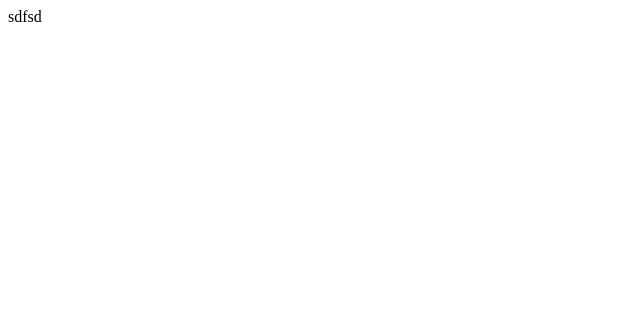
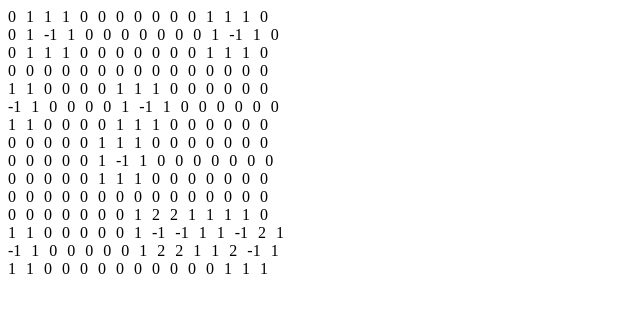
Before and after one commit to SashaZharov/cat-finder, a React (Create React App) app: page / in a window 1280 px wide. Shown: the top 312 px of the page, without its empty margins (0-640 px from the left). Built offline with nearby package versions, Linux system fonts and the light colour scheme.

Commit message:
add Board into Game

```diff
--- /dev/null
+++ b/src/components/Board/Board.tsx
@@ -0,0 +1,40 @@
+import React, { useEffect, useState } from "react";
+import styled from "styled-components";
+import { CreateGrid } from "../../utils";
+import BoardElement from "./BoardElement";
+
+const BoardRoot = styled.div``;
+const RowDiv = styled.div`
+  display: flex;
+  gap: 10px;
+`;
+
+const Board = () => {
+  const gridSize = 15;
+  const mineCount = 10;
+  const [grid, setGrid] = useState(() => CreateGrid(gridSize, mineCount));
+
+  const demension = new Array(gridSize).fill(0);
+
+  return (
+    <BoardRoot>
+      {demension.map((_, y) => {
+        return (
+          <RowDiv key={y}>
+            {demension.map((_, x) => {
+              return (
+                <BoardElement
+                  key={x}
+                  state="active"
+                  neighborsNumber={grid[y * gridSize + x]}
+                />
+              );
+            })}
+          </RowDiv>
+        );
+      })}
+    </BoardRoot>
+  );
+};
+
+export default Board;
--- /dev/null
+++ b/src/components/Board/BoardElement.tsx
@@ -0,0 +1,13 @@
+import React from "react";
+import styled from "styled-components";
+
+type BoardProps = {
+  state: "active" | "unactive" | "flaged";
+  neighborsNumber: number;
+};
+
+const BoardElement = ({ state, neighborsNumber }: BoardProps) => {
+  return <div>{neighborsNumber}</div>;
+};
+
+export default BoardElement;
--- a/src/components/Game.tsx
+++ b/src/components/Game.tsx
@@ -1,12 +1,13 @@
 import React, { useEffect } from "react";
 import styled from "styled-components";
+import Board from "./Board/Board";
 
 const GameRoot = styled.div``;
 
 const Game = () => {
   return (
     <GameRoot>
-      <div>sdfsd</div>
+      <Board />
     </GameRoot>
   );
 };
--- /dev/null
+++ b/src/utils/index.ts
@@ -0,0 +1,59 @@
+function shuffle(arr: number[]) {
+  for (let i = arr.length - 1; i > 0; i--) {
+    let j = Math.floor(Math.random() * (i + 1));
+    [arr[i], arr[j]] = [arr[j], arr[i]];
+  }
+}
+
+function getRandomCoords(size: number, countRandomElem: number) {
+  const arr = [];
+  const randomCoords = [];
+  const max = size * size;
+
+  for (let i = 0; i < max; i++) {
+    arr.push(i);
+  }
+
+  shuffle(arr);
+
+  for (let i = 0; i < countRandomElem; i++) {
+    const y = Math.floor(arr[i] / size);
+    const x = arr[i] % size;
+    randomCoords.push([x, y]);
+  }
+
+  return randomCoords;
+}
+
+export function CreateGrid(size: number, mineCount: number) {
+  const MINE = -1;
+  const grid = new Array(size * size).fill(0);
+  const mineCoords = getRandomCoords(size, mineCount);
+
+  function inc(x: number, y: number) {
+    if (x >= 0 && x < size && y >= 0 && y < size) {
+      if (grid[y * size + x] === MINE) return;
+      grid[y * size + x] += 1;
+    }
+  }
+
+  //заполнение поля бомбами
+
+  for (let i = 0; i < mineCoords.length; i++) {
+    const x = mineCoords[i][0];
+    const y = mineCoords[i][1];
+
+    grid[y * size + x] = MINE;
+
+    inc(x - 1, y - 1);
+    inc(x + 1, y + 1);
+    inc(x + 1, y - 1);
+    inc(x - 1, y + 1);
+    inc(x, y + 1);
+    inc(x, y - 1);
+    inc(x + 1, y);
+    inc(x - 1, y);
+  }
+
+  return grid;
+}
```
